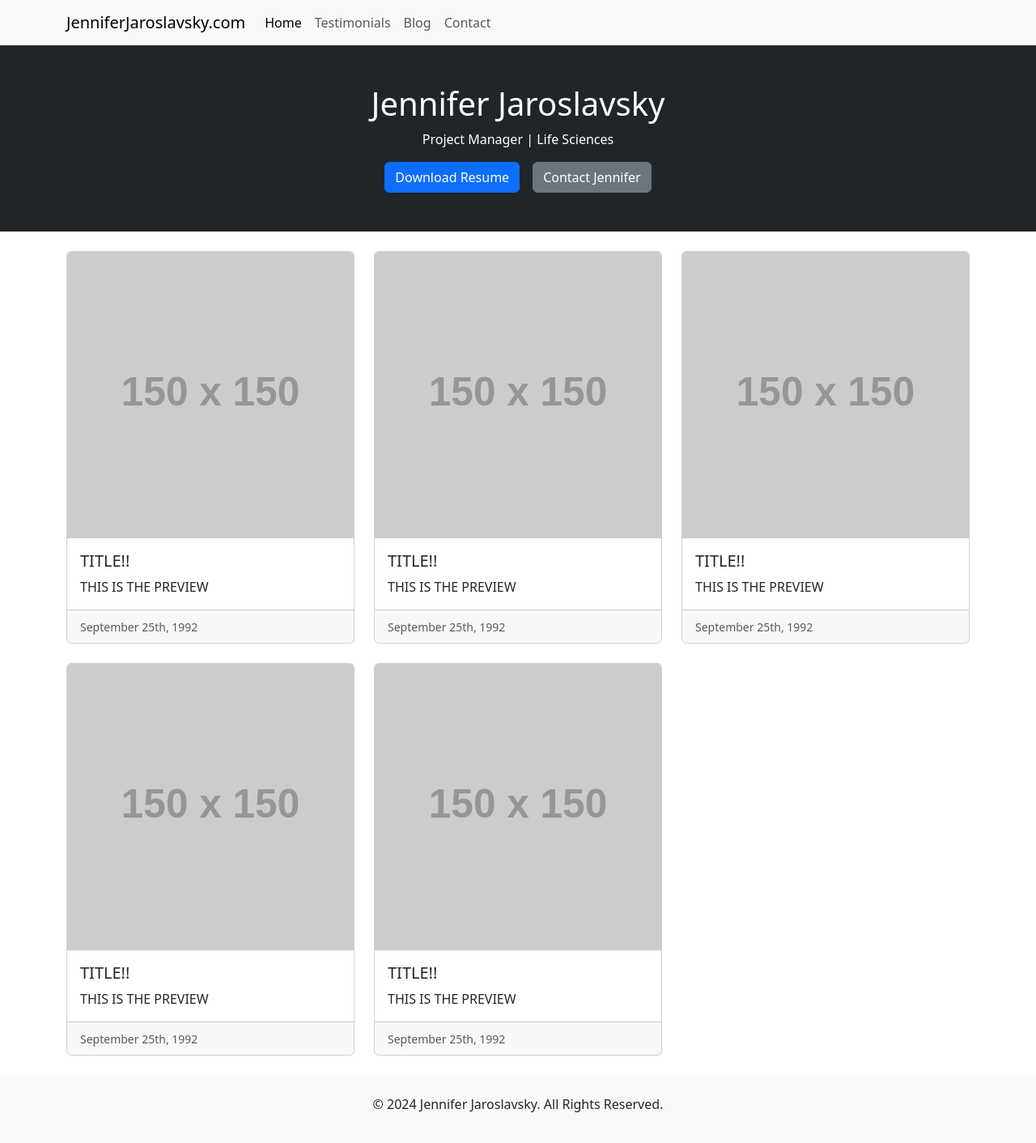
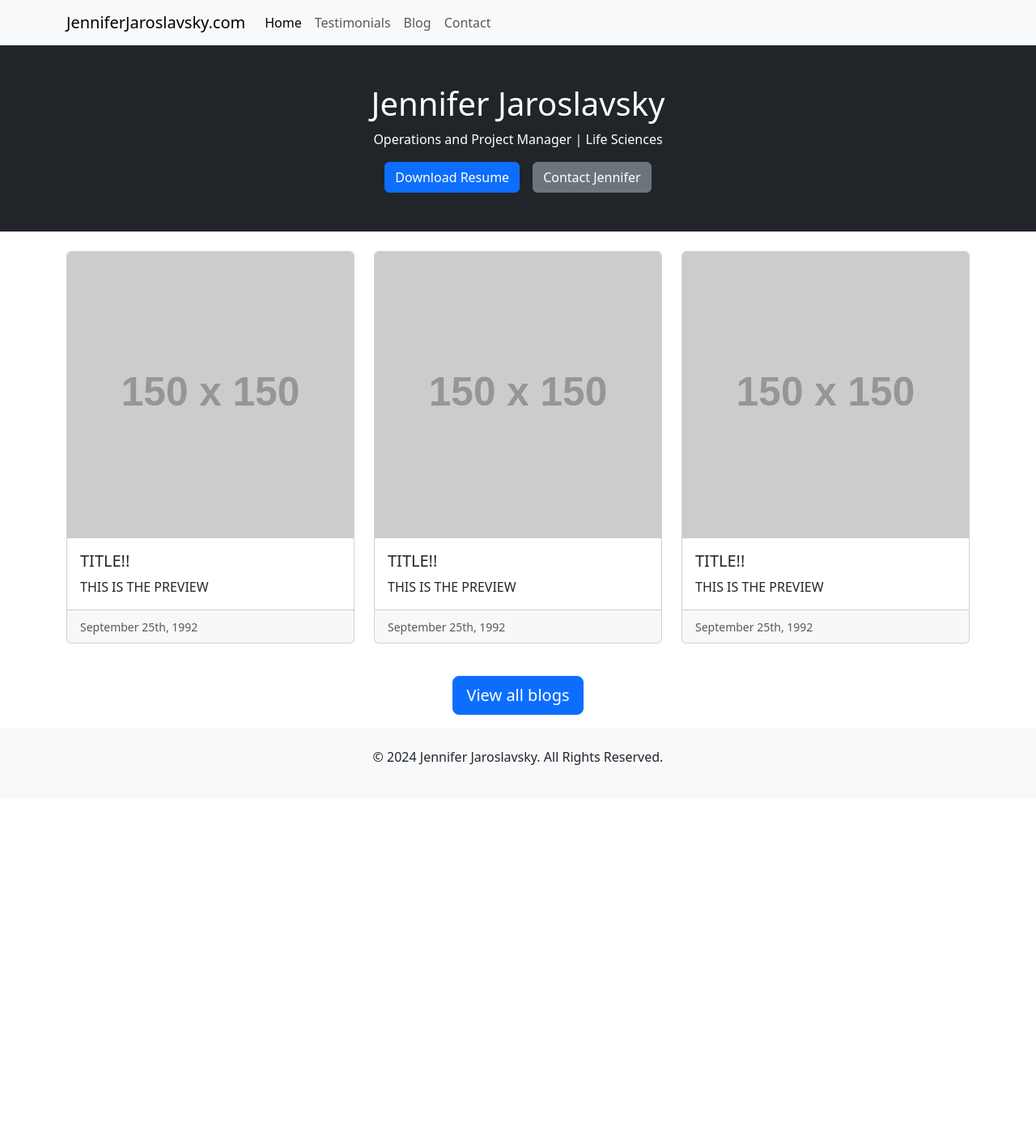
Before and after one commit to benmath247/easyWebsiteTemplate, a React (Create React App) app: page / in a window 1280 px wide. Shown: the top 1412 px of the page at 81% size. After the commit the page ends 987 px from the top, so only its background shows below. Built offline with nearby package versions, Linux system fonts and the light colour scheme; the HTML template or start-up script is replaced by a standard one.

Commit message:
updating testimonials layout

```diff
--- a/public/index.html
+++ b/public/index.html
@@ -1,14 +1,12 @@
 <!DOCTYPE html>
 <html lang="en">
+
 <head>
   <meta charset="utf-8" />
   <link rel="icon" href="%PUBLIC_URL%/favicon.ico" />
   <meta name="viewport" content="width=device-width, initial-scale=1" />
   <meta name="theme-color" content="#000000" />
-    <meta
-      name="description"
-      content="Web site created using create-react-app"
-    />
+  <meta name="description" content="Web site created using create-react-app" />
   <link rel="apple-touch-icon" href="%PUBLIC_URL%/logo192.png" />
   <!--
       manifest.json provides metadata used when your web app is installed on a
@@ -24,8 +22,9 @@
       work correctly both with client-side routing and a non-root public URL.
       Learn how to configure a non-root public URL by running `npm run build`.
     -->
-    <title>React App</title>
+  <title>Jennifer Jaroslavsky's Professional Website</title>
 </head>
+
 <body>
   <noscript>You need to enable JavaScript to run this app.</noscript>
   <div id="root"></div>
@@ -40,4 +39,5 @@
       To create a production bundle, use `npm run build` or `yarn build`.
     -->
 </body>
+
 </html>
--- a/src/App.js
+++ b/src/App.js
@@ -20,7 +20,7 @@ const App = () => {
         <Route path="/" element={<Home blogs={blogs} />} />
         <Route path="/about" element={<About />} />
         <Route path="/contact" element={<Contact />} />
-        <Route path="/blog" element={<Blog blogs={blogs} />} />
+        <Route path="/blog" element={<Blog blogs={blogs} preview={false} />} />
         <Route path="/blog/:blogId" element={<BlogDetails blogs={blogs} />} />
         <Route path="/testimonials" element={<Testimonials testimonials={testimonials} />} />
         <Route path="/testimonials/:testimonialId" element={<TestimonialDetails testimonials={testimonials} />} />
--- a/src/pages/Home.jsx
+++ b/src/pages/Home.jsx
@@ -1,8 +1,9 @@
 import React from 'react';
 import 'bootstrap/dist/css/bootstrap.min.css';
-import { Container } from 'react-bootstrap';
+import { Button, Container } from 'react-bootstrap';
 import '../App.css';
 import Blog from './blog/Blog';
+import { Link } from 'react-router-dom';
 
 export default function Home({ blogs }) {
     return (
@@ -10,7 +11,7 @@ export default function Home({ blogs }) {
             <section className="jumbotron text-center bg-dark text-white py-5">
                 <Container>
                     <h1>Jennifer Jaroslavsky</h1>
-                    <p>Project Manager | Life Sciences</p>
+                    <p>Operations and Project Manager | Life Sciences</p>
                     <div className="d-flex justify-content-center">
                         <a href="#about" className="mx-2">
                             <button className="btn btn-primary">Download Resume</button>
@@ -21,7 +22,18 @@ export default function Home({ blogs }) {
                     </div>
                 </Container>
             </section>
-            <Blog blogs={blogs} />
+            <Blog preview={true} blogs={blogs} />
+            <section>
+                <Container>
+                    <div className="d-flex justify-content-center py-3">
+                        <Link to={"blog"}>
+                            <Button className='btn-lg'>View all blogs</Button>
+
+                        </Link>
+                    </div>
+
+                </Container>
+            </section>
             <footer className="text-center py-4 bg-light">
                 <Container>
                     <p>&copy; 2024 Jennifer Jaroslavsky. All Rights Reserved.</p>
--- a/src/pages/blog/Blog.jsx
+++ b/src/pages/blog/Blog.jsx
@@ -2,7 +2,11 @@ import React from 'react';
 import 'bootstrap/dist/css/bootstrap.min.css';
 import { Link } from 'react-router-dom';
 
-const Blog = ({ blogs }) => {
+const Blog = ({ blogs, preview }) => {
+
+    if (preview) {
+        blogs = blogs.slice(0, 3)
+    }
     return (
         <div className="container mt-4">
             <div className="row">
--- a/src/pages/testimonials/Testimonials.jsx
+++ b/src/pages/testimonials/Testimonials.jsx
@@ -12,7 +12,7 @@ const Testimonials = ({ testimonials }) => {
             <Row>
                 {testimonials.length > 0 ? (
                     testimonials.map((testimonial, index) => (
-                        <Col key={testimonial.email} xs={12} sm={6} md={4} lg={3} className="d-flex justify-content-center mb-4">
+                        <Col key={testimonial.email} xs={12} sm={6} md={4} lg={4} className="d-flex justify-content-center mb-4">
                             <Link to={`/testimonials/${index}`} className="text-decoration-none">
                                 <div className="d-flex flex-column align-items-center testimonial-item">
                                     <Image src={testimonial.image} roundedCircle className="mb-3" />
```
Also changed, not shown: public/manifest.json, 1 other file (tests, documents, lock files or other folders). Lines whose indentation alone changed are shown as unchanged.
